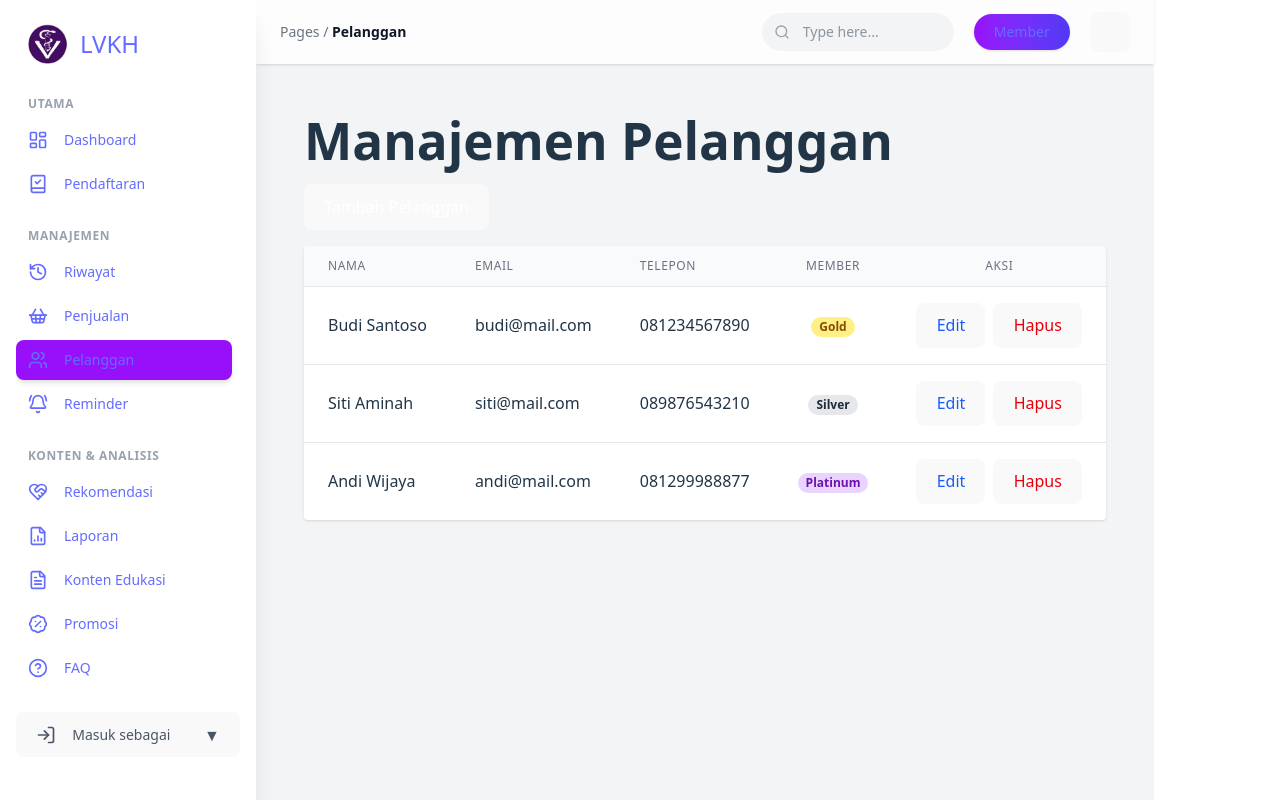
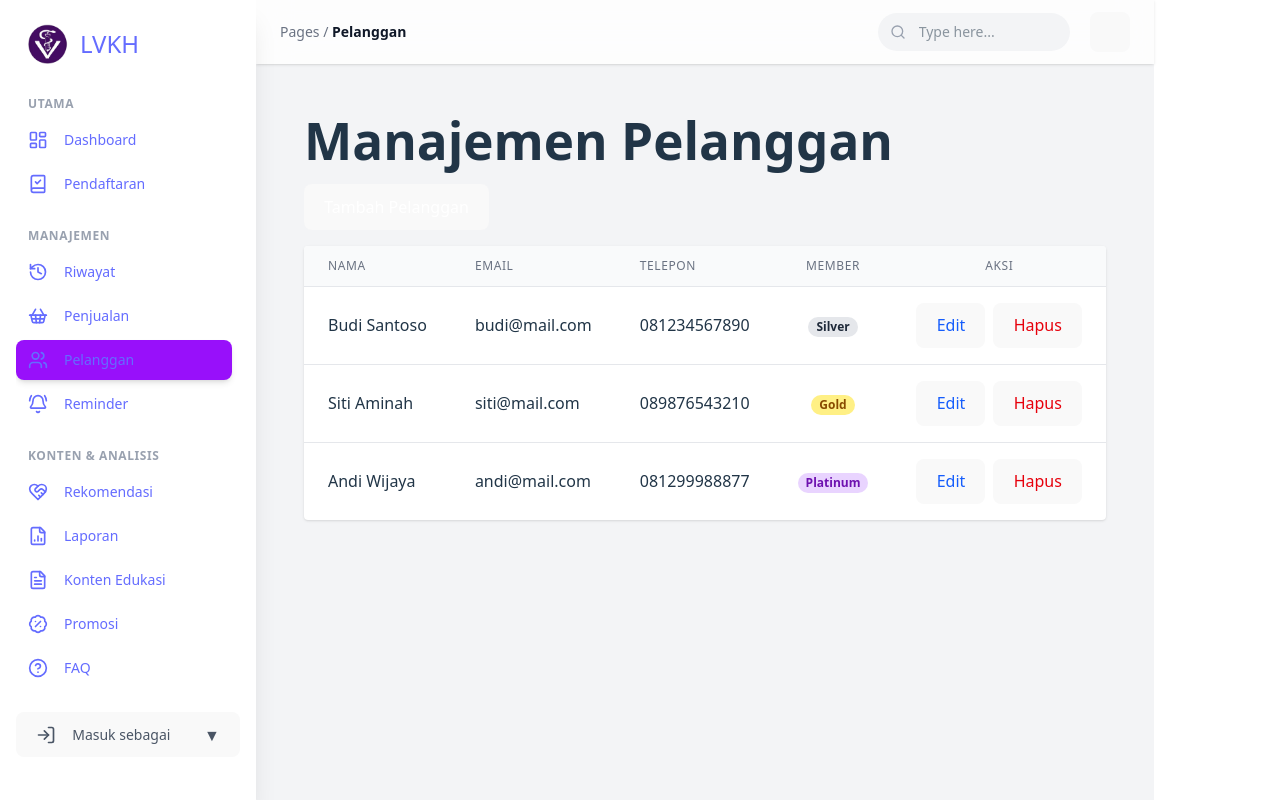
Before and after one commit to Fadlamazaya/kelompok2-project, a React (Vite) app: page /pelanggan in a window 1280 px wide. Built offline with nearby package versions, Linux system fonts and the light colour scheme; the HTML template or start-up script is replaced by a standard one.

Commit message:
punya jo lagi done

```diff
--- a/src/components/Header.jsx
+++ b/src/components/Header.jsx
@@ -64,13 +64,7 @@ const Header = () => {
           <Search className="absolute left-3 top-1/2 -translate-y-1/2 w-4 h-4 text-gray-400 group-focus-within:text-purple-500" />
         </div>
 
-        {/* Tombol Member dengan Gradien */}
-        <Link
-          to="/member"
-          className="bg-gradient-to-r from-purple-600 to-indigo-600 hover:from-purple-700 hover:to-indigo-700 text-white px-5 py-2 rounded-full text-sm font-semibold shadow-sm transition-transform hover:scale-105"
-        >
-          Member
-        </Link>
+
 
         {/* Dropdown Pengguna */}
         <div className="relative" ref={dropdownRef}>
--- a/src/components/UserNavbar.jsx
+++ b/src/components/UserNavbar.jsx
@@ -46,6 +46,7 @@ function UserNavbar() {
     { name: "Pendaftaran", path: "/user/pendaftaran" },
     { name: "Riwayat", path: "/user/riwayat" },
     { name: "Profil", path: "/user/profil" },
+    { name: "FAQ", path: "/user/faq" },
     { name: "Login", path: "/user/login" },
   ];
 
--- a/src/pages/CustomerManagement.jsx
+++ b/src/pages/CustomerManagement.jsx
@@ -1,8 +1,8 @@
 import React, { useState } from "react";
 
 const initialCustomers = [
-  { id: 1, name: "Budi Santoso", email: "budi@mail.com", phone: "081234567890", membership: "Gold" },
-  { id: 2, name: "Siti Aminah", email: "siti@mail.com", phone: "089876543210", membership: "Silver" },
+  { id: 1, name: "Budi Santoso", email: "budi@mail.com", phone: "081234567890", membership: "Silver" },
+  { id: 2, name: "Siti Aminah", email: "siti@mail.com", phone: "089876543210", membership: "Gold" },
   { id: 3, name: "Andi Wijaya", email: "andi@mail.com", phone: "081299988877", membership: "Platinum" },
 ];
 
```
